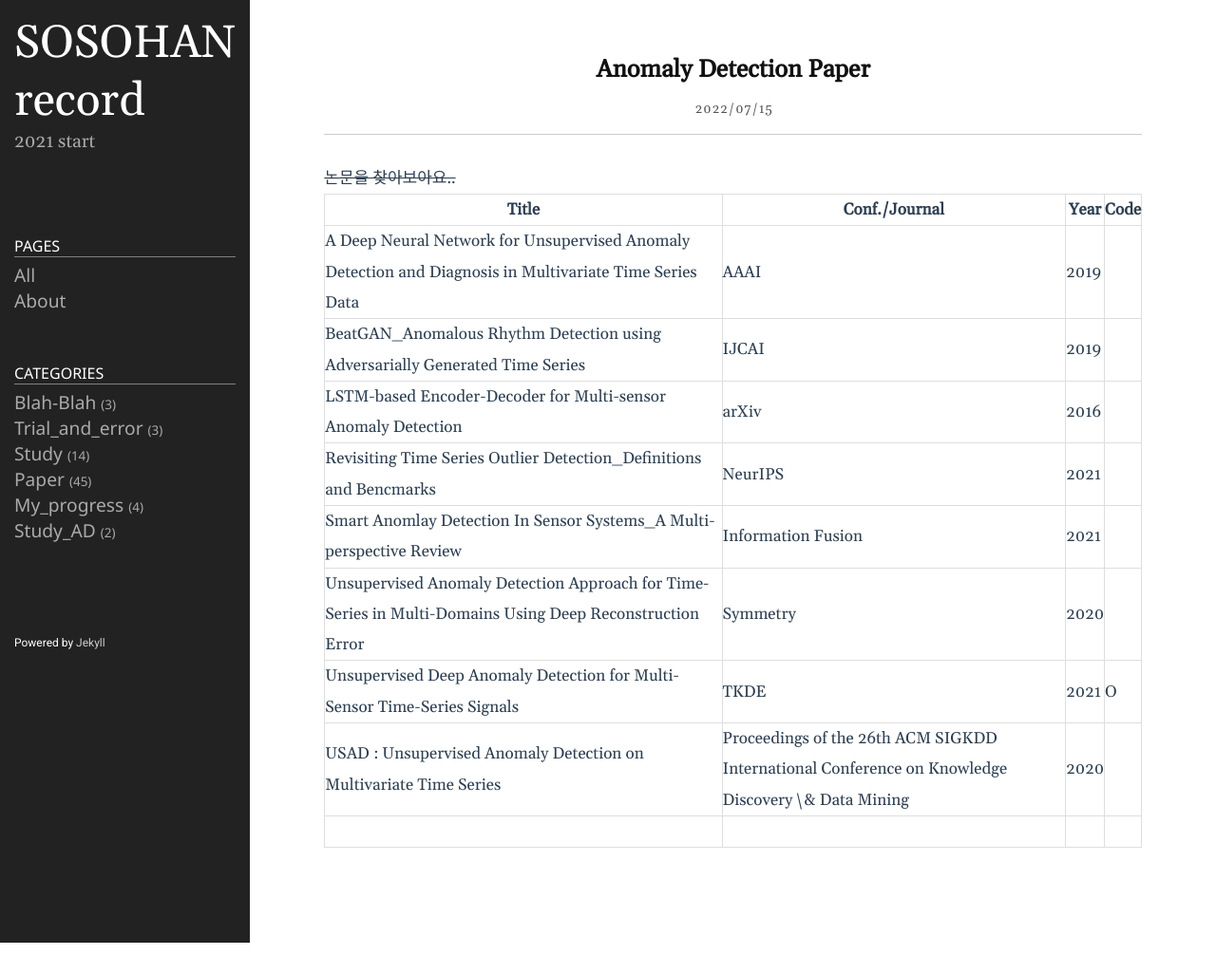
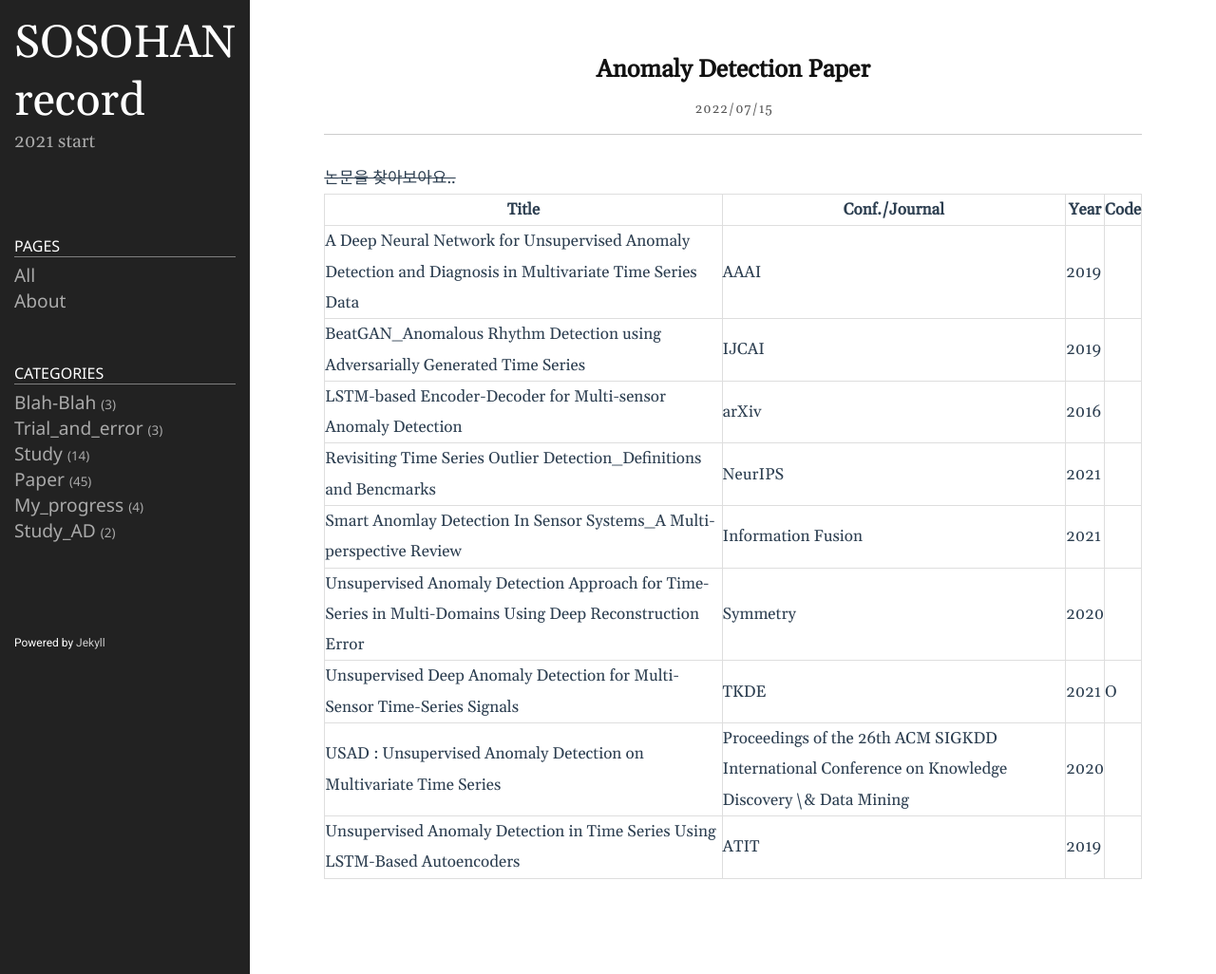
Before and after one commit to soxohan/soxohan.github.io, a Jekyll site: the page built from _posts/2022-07-15-202207151204_study2_paper.md, in a window 1280 px wide. Shown: the whole page at 95% size. Built offline with Jekyll 4.4.1, drawn with Linux system fonts in a browser that asks for light colours; comment, search, counter and statistics services are not loaded; before the commit the page ends 993 px from its top, so only the background shows below that.

Commit message:
Add files via upload

```diff
--- a/_posts/2022-07-15-202207151204_study2_paper.md
+++ b/_posts/2022-07-15-202207151204_study2_paper.md
@@ -22,4 +22,4 @@ sitemap : false
 | Unsupervised Anomaly Detection Approach for Time-Series in Multi-Domains Using Deep Reconstruction Error | Symmetry                                                     | 2020 |      |
 | Unsupervised Deep Anomaly Detection for Multi-Sensor Time-Series Signals | TKDE                                                         | 2021 | O    |
 | USAD : Unsupervised Anomaly Detection on Multivariate Time Series | Proceedings of the 26th ACM SIGKDD International Conference on Knowledge Discovery \& Data Mining | 2020 |      |
-|                                                              |                                                              |      |      |
+| Unsupervised Anomaly Detection in Time Series Using LSTM-Based Autoencoders | ATIT                                                         | 2019 |      |
```
